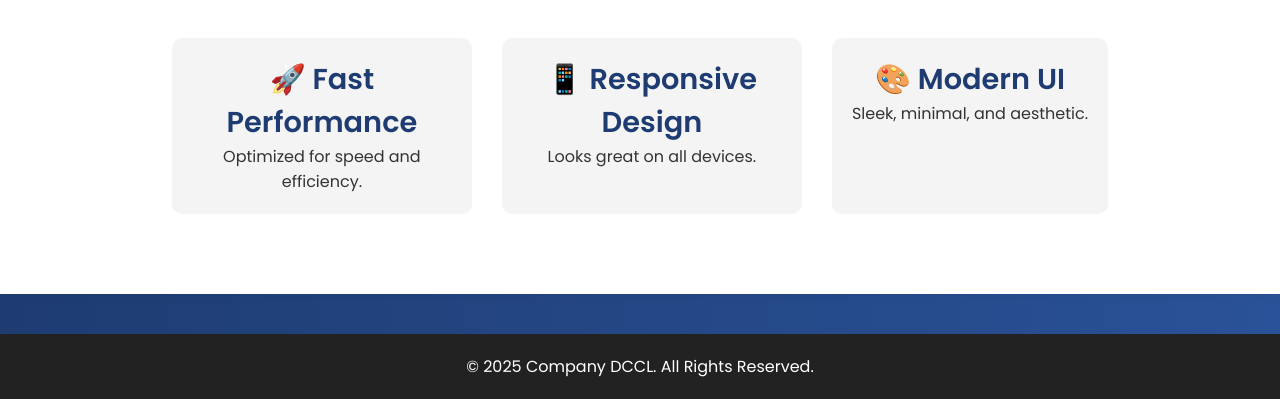
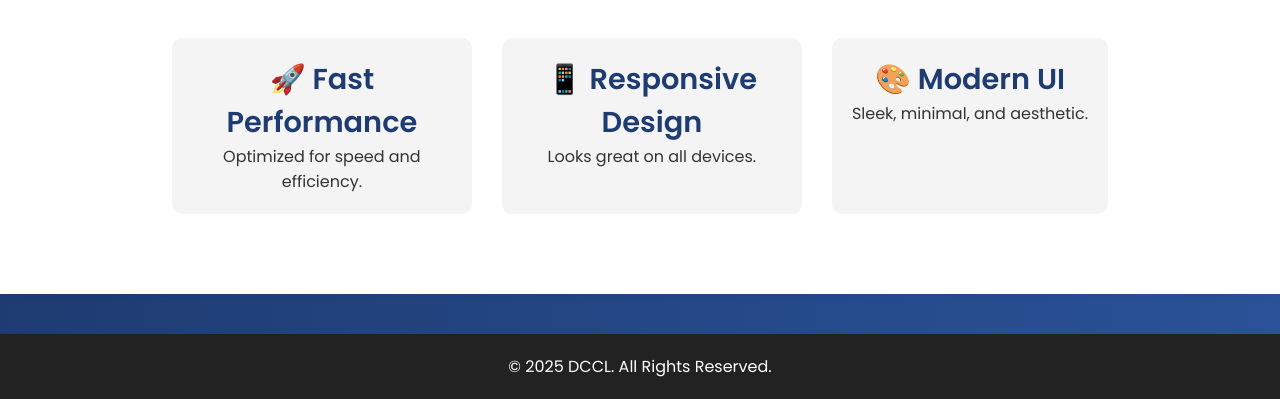
Before and after one commit to lalashabir/ali, a plain HTML site: page index.html in a window 1280 px wide. Shown: the part 802-1201 px from the top of the page. Drawn offline with Linux system fonts and the light colour scheme.

Commit message:
update word

```diff
--- a/index.html
+++ b/index.html
@@ -204,7 +204,7 @@
     </section>
 
     <footer>
-        <p>© 2025 Company DCCL. All Rights Reserved.</p>
+        <p>© 2025 DCCL. All Rights Reserved.</p>
     </footer>
 
     <script>
```
